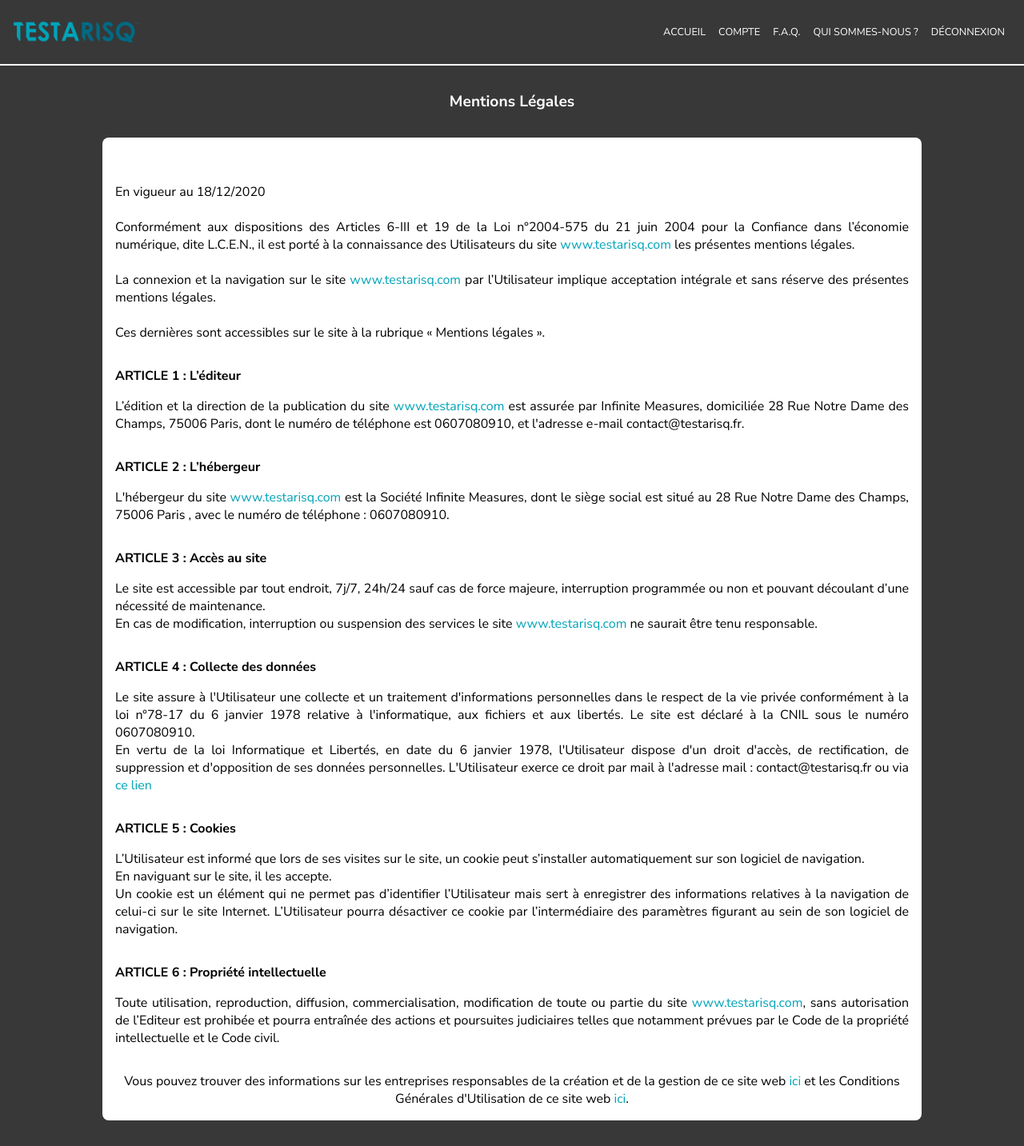
After one commit to Fortunae-Via/Testarisq, a PHP site: page /MentionsLegales.php in a window 1280 px wide. The commit adds this page. Shown: the whole page at 80% size. Run offline with PHP 8.4, Linux system fonts and the light colour scheme.

Commit message:
Arrangements quisommesnous/mentionslégales/CGU

```diff
--- /dev/null
+++ b/MentionsLegales.php
@@ -0,0 +1,51 @@
+<!DOCTYPE html>
+<html>
+
+<head>
+<title>TESTARISQ - Mentions légales</title>
+<meta charset="UTF-8">
+<link rel="stylesheet" href="style/style_commun.css" />
+<link rel="stylesheet" href="style/header.css" />
+<link rel="stylesheet" href="style/infos.css" />
+</head>
+
+<body>
+
+	<!-- Header -->
+    <?php include("php/header.php"); ?>
+
+    <div class="div_page">
+        <header>
+            <h2>Mentions Légales</h2>
+        </header>
+        <div class="content">
+        　　<p>En vigueur au 18/12/2020<br>
+            <br>
+            Conformément aux dispositions des Articles 6-III et 19 de la Loi n°2004-575 du 21 juin 2004 pour la Confiance dans l’économie numérique, dite L.C.E.N., il est porté à la connaissance des Utilisateurs du site <a href="Accueil.php">www.testarisq.com</a> les présentes mentions légales.<br>
+            <br>
+            La connexion et la navigation sur le site <a href="Accueil.php">www.testarisq.com</a> par l’Utilisateur implique acceptation intégrale et sans réserve des présentes mentions légales.<br>
+            <br>
+            Ces dernières sont accessibles sur le site à la rubrique « Mentions légales ».</p>
+            <h3>ARTICLE 1 : L’éditeur</h3>
+            <p>L’édition et la direction de la publication du site <a href="Accueil.php">www.testarisq.com</a> est assurée par Infinite Measures, domiciliée  28 Rue Notre Dame des Champs, 75006 Paris, dont le numéro de téléphone est 0607080910, et l'adresse e-mail contact@testarisq.fr.</p>
+            <h3>ARTICLE 2 : L’hébergeur</h3>
+            <p>L'hébergeur du site <a href="Accueil.php">www.testarisq.com</a> est la Société Infinite Measures, dont le siège social est situé au  28 Rue Notre Dame des Champs, 75006 Paris , avec le numéro de téléphone : 0607080910.</p>
+            <h3>ARTICLE 3 : Accès au site</h3>
+            <p>Le site est accessible par tout endroit, 7j/7, 24h/24 sauf cas de force majeure, interruption programmée ou non et pouvant découlant d’une nécessité de maintenance.<br>
+            En cas de modification, interruption ou suspension des services le site <a href="Accueil.php">www.testarisq.com</a> ne saurait être tenu responsable.</p>
+            <h3>ARTICLE 4 : Collecte des données</h3>
+            <p>Le site assure à l'Utilisateur une collecte et un traitement d'informations personnelles dans le respect de la vie privée conformément à la loi n°78-17 du 6 janvier 1978 relative à l'informatique, aux fichiers et aux libertés. Le site est déclaré à la CNIL sous le numéro 0607080910.<br>
+            En vertu de la loi Informatique et Libertés, en date du 6 janvier 1978, l'Utilisateur dispose d'un droit d'accès, de rectification, de suppression et d'opposition de ses données personnelles. L'Utilisateur exerce ce droit par mail à l'adresse mail : contact@testarisq.fr ou via <a href="InformationIncorrecte.php">ce lien</a></p>
+            <h3> ARTICLE 5 : Cookies</h3>
+            <p>L’Utilisateur est informé que lors de ses visites sur le site, un cookie peut s’installer automatiquement sur son logiciel de navigation.<br>
+            En naviguant sur le site, il les accepte.<br>
+            Un cookie est un élément qui ne permet pas d’identifier l’Utilisateur mais sert à enregistrer des informations relatives à la navigation de celui-ci sur le site Internet. L’Utilisateur pourra désactiver ce cookie par l’intermédiaire des paramètres figurant au sein de son logiciel de navigation.</p>
+            <h3>ARTICLE 6 : Propriété intellectuelle</h3>
+            <p>Toute utilisation, reproduction, diffusion, commercialisation, modification de toute ou partie du site<a href="Accueil.php"> www.testarisq.com</a>,  sans autorisation de l’Editeur est prohibée et pourra entraînée des actions et poursuites judiciaires telles que notamment prévues par le Code de la propriété intellectuelle et le Code civil.</p>
+
+            <p class="liens">Vous pouvez trouver des informations sur les entreprises responsables de la création et de la gestion de ce site web <a href="QuiSommesNous.php">ici</a> et les Conditions Générales d'Utilisation de ce site web <a href="CGU.php">ici</a>.</p>
+        </div>
+    </div>
+</body>
+
+</html>
--- a/quisommesnous.php
+++ b/quisommesnous.php
@@ -6,7 +6,7 @@
 <meta charset="UTF-8">
 <link rel="stylesheet" href="style/style_commun.css" />
 <link rel="stylesheet" href="style/header.css" />
-<link rel="stylesheet" href="style/quisommesnous.css" />
+<link rel="stylesheet" href="style/infos.css" />
 </head>
 
 <body>
@@ -30,7 +30,7 @@
             <br>
             Le produit : Nous vous proposons donc notre produit nommé TESTARISQ™ qui aura pour but de s’assurer du fait que les conducteurs soient toujours alertes et concentrés au volant. Notre produit effectuera donc des tests d’attention afin d’attester du temps de réaction et de la gestion du stress des conducteurs.
             </p>
-            <p class="liens">Vous pouvez trouver nos CGU <a href="CGU.php">ici</a> et les mentions légales <a href="lesmentionslegales.php">ici</a>.</p>
+            <p class="liens">Vous pouvez trouver nos CGU <a href="CGU.php">ici</a> et les mentions légales <a href="MentionsLegales.php">ici</a>.</p>
         </div>
 
     </div>
--- a/style/quisommesnous.css
+++ b/style/infos.css
@@ -21,6 +21,12 @@
     margin-bottom: 2rem;
 }
 
+.content h3 {
+    font-size: 1rem;
+    margin-top: 2rem;
+    margin-bottom: 1rem;
+}
+
 .content img {
     max-width: 100%;
 }
```
Also changed, not shown: CGU.php (+5 -6 lines), lesmentionslegales.php (deleted, +0 -51 lines).
